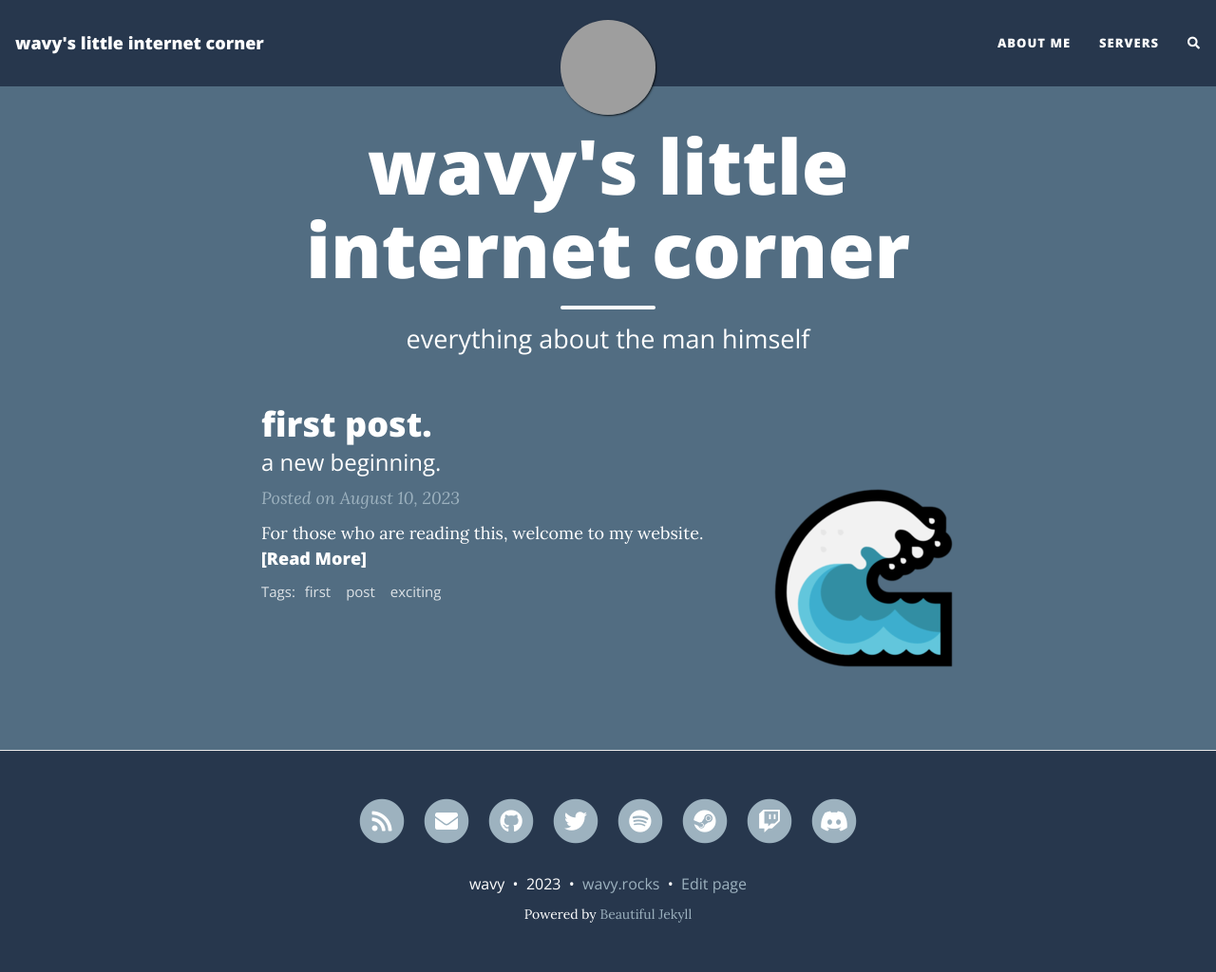
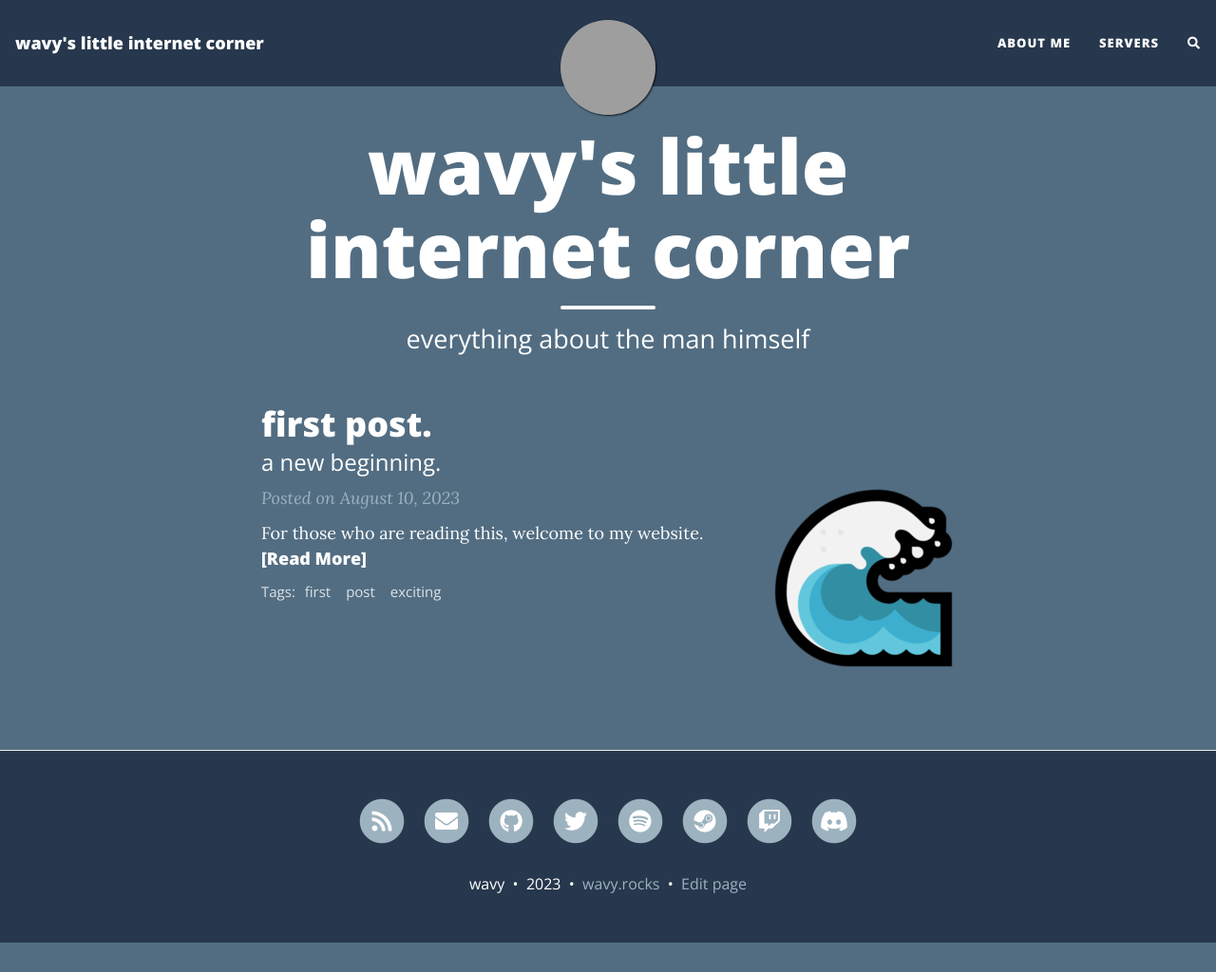
Before and after one commit to wavester/site, a Jekyll site: the page built from index.html, in a window 1280 px wide and 1024 px high. Shown: the whole window at 95% size. Built offline with Jekyll 4.4.1, drawn with Linux system fonts in a browser that asks for light colours; nearby versions of some CDN libraries; the list of posts is cut into pages by our own code; comment, search, counter and statistics services are not loaded; grey boxes are pictures that could not be loaded.

Commit message:
Update beautifuljekyll.css

```diff
--- a/assets/css/beautifuljekyll.css
+++ b/assets/css/beautifuljekyll.css
@@ -26,6 +26,11 @@ p {
   line-height: 1.5;
   margin: 1.875rem 0;
 }
+
+p.theme-by {
+display: none;
+}
+
 h1,h2,h3,h4,h5,h6 {
   font-family: 'Open Sans', 'Helvetica Neue', Helvetica, Arial, sans-serif;
   font-weight: 800;
```
